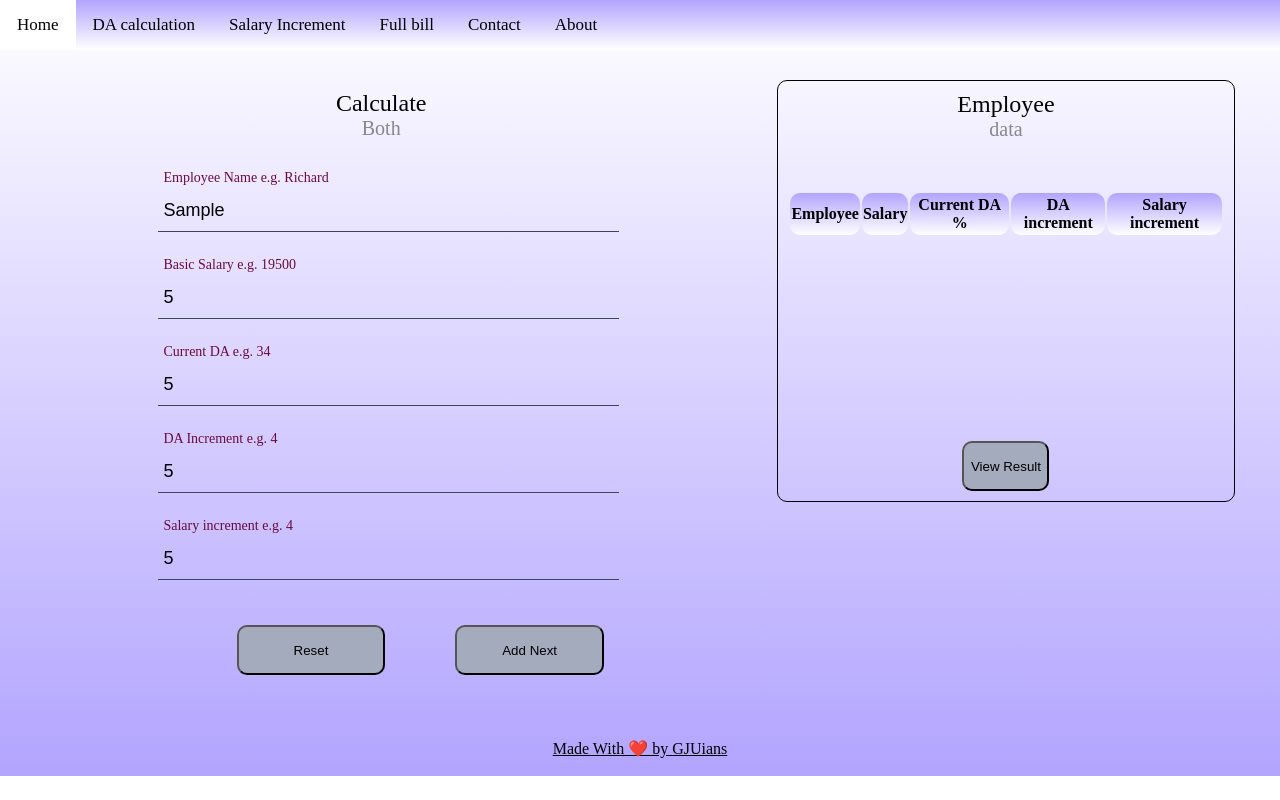
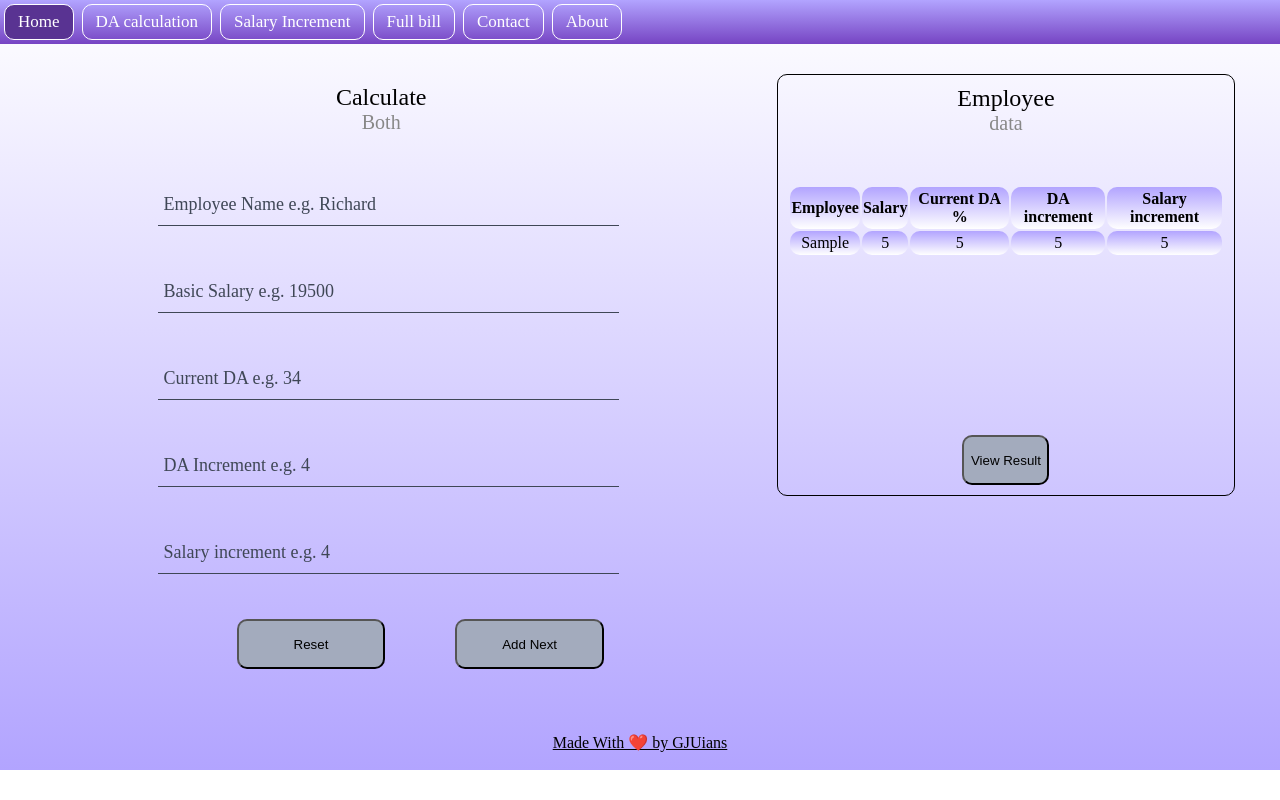
Before and after one commit to SahilLohan/Wage-Wizard, a plain HTML site: page mixcal.html in a window 1280 px wide. Both pictures are taken after typing "Sample", "5", "5", "5", "5" into the empty fields and a click on the button "Add Next". Drawn offline with Linux system fonts and the light colour scheme.

Commit message:
added working of mixcal page

```diff
--- a/CSS/styles.css
+++ b/CSS/styles.css
@@ -1,7 +1,6 @@
 *{
   margin: 0;
 }
-
 
 footer{
   text-align: center;
@@ -21,17 +20,24 @@ body{
 
 .topnav {
   overflow: hidden;
-  background-image: linear-gradient(#B2A4FF,#FFF);
+  background-image: linear-gradient(#B2A4FF,#7644c3);
+  /* border-style: solid; */
+  /* border-right: black;
+  border-width: thin; */
 }
 
 .topnav a {
   float: left;
   display: block;
-  color: black;
+  color: white;
   text-align: center;
-  padding: 15px 17px;
+  padding: 7px 13px;
+  margin: 4px;
   text-decoration: none;
   font-size: 17px;
+  border-style: solid;
+  border-width: thin;
+  border-radius: 10px;
 }
 
 .topnav a:hover {
@@ -40,7 +46,7 @@ body{
 }
 
 .topnav a.active {
-  background-color: #B2A4FF;
+  background-color: #593392;
   color: white;
 }
 .topnav a.active:hover {
--- a/mixcal.html
+++ b/mixcal.html
@@ -44,35 +44,35 @@
 
       <form>
 
-        <div class="group" id="employeeName">
-          <input type="text" required>
+        <div class="group">
+          <input type="text" id="employeeName" required>
           <span class="highlight"></span>
           <span class="bar"></span>
           <label>Employee Name e.g. Richard</label>
         </div>
 
-        <div class="group" id="basicSalary">
-          <input type="number" required>
+        <div class="group">
+          <input type="number" id="basicSalary" required>
           <span class="highlight"></span>
           <span class="bar"></span>
           <label>Basic Salary e.g. 19500</label>
         </div>
 
-        <div class="group" id="currentDA">
-          <input type="number" required>
+        <div class="group">
+          <input type="number" id="currentDA" required>
           <span class="highlight"></span>
           <span class="bar"></span>
           <label>Current DA e.g. 34</label>
         </div>
 
-        <div class="group" id="DAincrement">
-          <input type="number" required>
+        <div class="group">
+          <input type="number" id="DAincrement" required>
           <span class="highlight"></span>
           <span class="bar"></span>
           <label>DA Increment e.g. 4</label>
         </div>
-        <div class="group" id="DAincrement">
-          <input type="number" required>
+        <div class="group">
+          <input type="number" id="Salincrement" required>
           <span class="highlight"></span>
           <span class="bar"></span>
           <label>Salary increment e.g. 4</label>
@@ -92,14 +92,14 @@
         <table>
           <thead>
             <tr>
-              <th >Employee</th>
-              <th >Salary</th>
-              <th >Current DA %</th>
-              <th >DA increment</th>
-              <th >Salary increment</th>
+              <th>Employee</th>
+              <th>Salary</th>
+              <th>Current DA %</th>
+              <th>DA increment</th>
+              <th>Salary increment</th>
             </tr>
           </thead>
-          <tbody>
+          <tbody id="mixTable">
             <!-- Will be filled using javascript -->
 
           </tbody>
@@ -107,17 +107,18 @@
       </div>
 
       <div class="lowercontainer">
-        <button id="showmixresult"type="button" name="button">View Result</button>
+        <button id="showmixresult" type="button" name="button">View Result</button>
       </div>
 
     </div>
   </div>
-
+  <script src="mixcal.js" type="text/javascript"></script>
 </body>
 <footer>
   <br>
   <br><br>
-<p>Made With ❤️ by GJUians</p>
-<br>
+  <p>Made With ❤️ by GJUians</p>
+  <br>
 </footer>
+
 </html>
--- /dev/null
+++ b/mixcal.js
@@ -0,0 +1,72 @@
+//mix calculation Working
+
+function MixObj(name, basicSal, currDa, daInc, salInc) {
+  this.name = name;
+  this.basicSal = basicSal;
+  this.currDa = currDa;
+  this.daInc = daInc;
+  this.salInc = salInc;
+}
+var arraymix = [];
+document.querySelector("#addnxbtnmix").addEventListener("click", function() {
+  let name = document.getElementById("employeeName").value;
+  let basicSal = document.getElementById("basicSalary").value;
+  let currDa = document.getElementById("currentDA").value;
+  let daInc = document.getElementById("DAincrement").value;
+  let salInc = document.getElementById("Salincrement").value;
+
+  if (name.length == 0 || basicSal.length == 0 || currDa.length == 0 || daInc.length == 0 || salInc.length == 0) {
+    alert("Please fill up all details");
+  } else {
+    var temp = new MixObj(name, basicSal, currDa, daInc, salInc);
+    arraymix.push(temp);
+    addRowMix();
+    document.getElementById("resetbtn").click();
+  }
+});
+
+
+function addRowMix() {
+  // Get the table body element in which you want to add row
+  let table = document.getElementById("mixTable");
+
+  // Create row element
+  let row = document.createElement("tr");
+
+  // Create cells
+  let c1 = document.createElement("td");
+  let c2 = document.createElement("td");
+  let c3 = document.createElement("td");
+  let c4 = document.createElement("td");
+  let c5 = document.createElement('td');
+  let lastIndex = arraymix.length - 1;
+
+  // Insert data to cells
+  c1.innerText = arraymix[lastIndex].name;
+  c2.innerText = arraymix[lastIndex].basicSal;
+  c3.innerText = arraymix[lastIndex].currDa;
+  c4.innerText = arraymix[lastIndex].daInc;
+  c5.innerText = arraymix[lastIndex].salInc;
+
+  // Append cells to row
+  row.appendChild(c1);
+  row.appendChild(c2);
+  row.appendChild(c3);
+  row.appendChild(c4);
+  row.appendChild(c5);
+
+  // Append row to table body
+  table.appendChild(row)
+}
+
+
+// common in all files
+
+document.querySelector("#resetbtn").addEventListener("click", function() {
+  // alert("Hello");
+  var obj = document.getElementsByTagName("input");
+  for (var i = 0; i < obj.length; i++) {
+    obj[i].value = "";
+  }
+
+});
```
Also changed, not shown: contact.html (line endings or trailing spaces).
